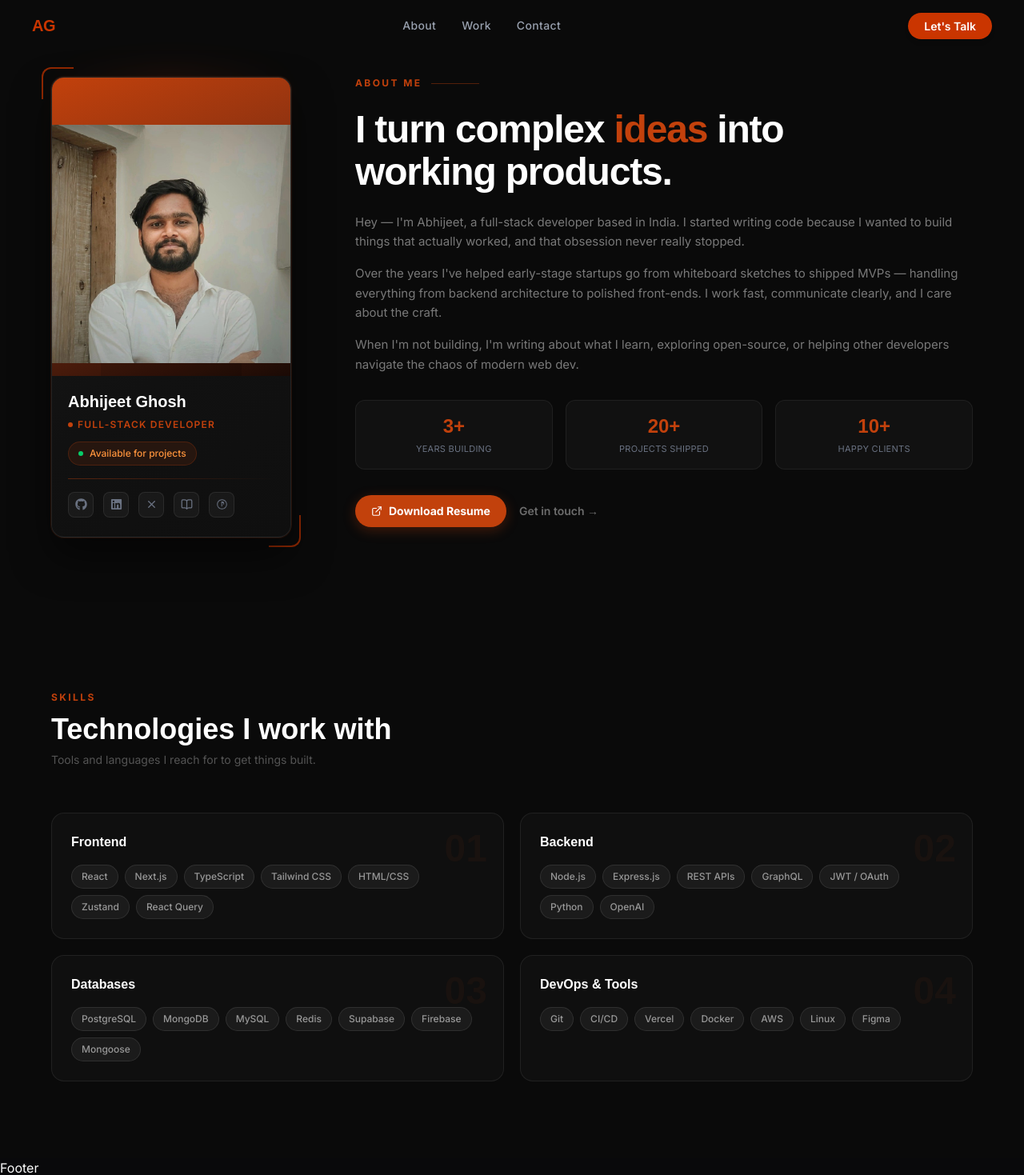
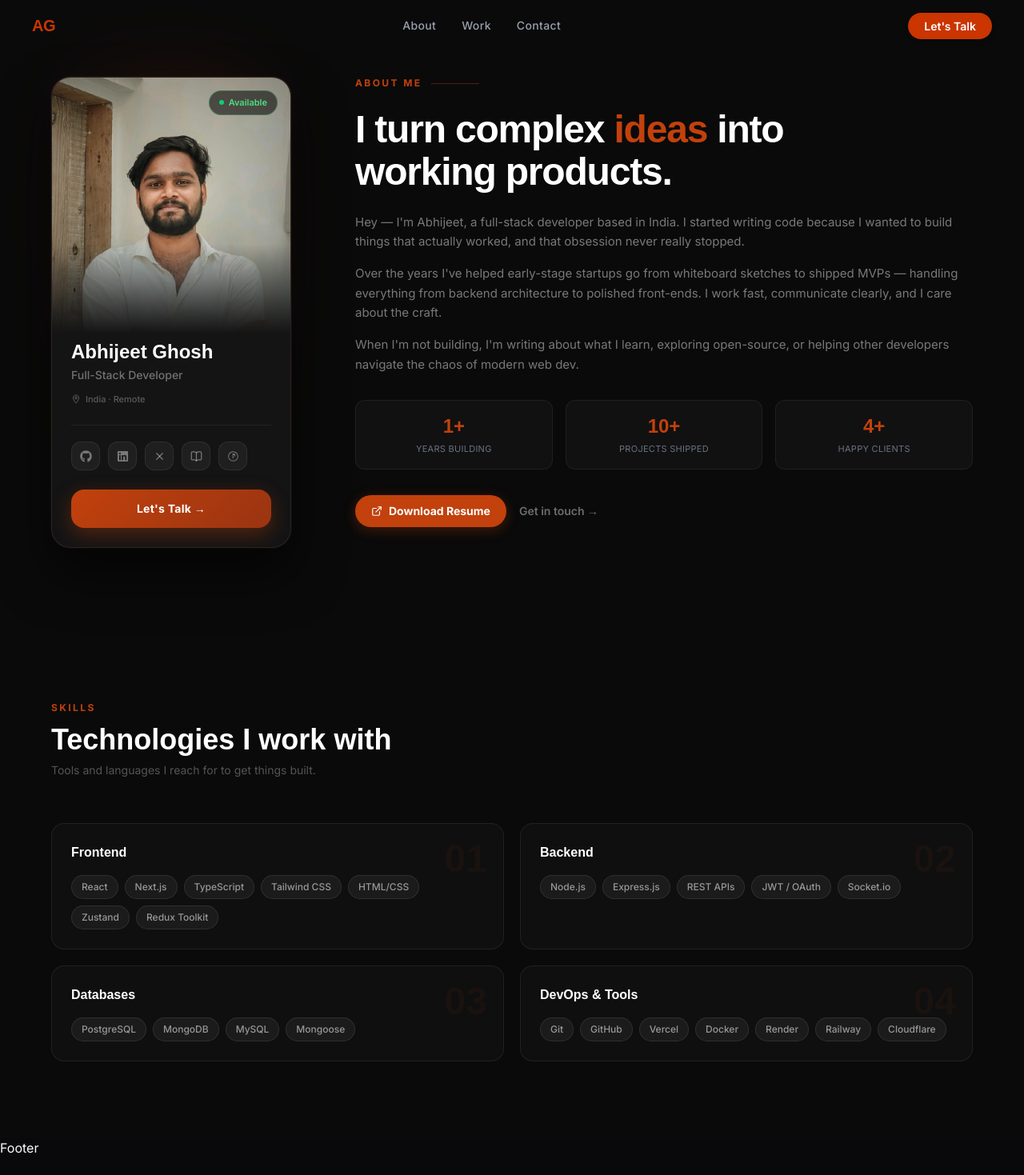
Before and after one commit to Abhijeet231/My-Portfolio-, a React (Vite) app: page /about in a window 1280 px wide. Shown: the top 1469 px of the page at 80% size. After the commit the page ends 1447 px from the top, so only its background shows below. Built offline with nearby package versions, Linux system fonts and the light colour scheme.

Commit message:
Refactor ProfileCard, Skills, and Story components with improved structure and updated content

```diff
--- a/src/components/about/ProfileCard.jsx
+++ b/src/components/about/ProfileCard.jsx
@@ -1,19 +1,18 @@
 import { FaGithub, FaLinkedin } from "react-icons/fa";
-import {  BookOpen, X } from "lucide-react";// ─── Social links ───────────────────────────────────────────────────────────
-import profilePic from "../../assets/profilePic.jpg"
+import { BookOpen, X } from "lucide-react";
+import { Link } from "react-router-dom";
+import profilePic from "../../assets/profilePic.jpg";
 
+// ─── Social links ─────────────────────────────────────────────────────────────
 const socials = [
-  { icon: FaGithub,    label: "GitHub",    href: "https://github.com/Abhijeet231" },
-  { icon: FaLinkedin,  label: "LinkedIn",  href: "https://www.linkedin.com/in/abhijit-ghosh-63b624235/" },
-  { icon: X,   label: "Twitter",   href: "https://x.com/Abhijit_091" },
-  { icon: BookOpen,  label: "Medium",    href: "https://medium.com/@Abhi_23" },
-  // Peerlist — custom SVG since lucide doesn't have it
-  { icon: null,      label: "Peerlist",  href: "https://peerlist.io/abhijeet_23/resume" },
+  { icon: FaGithub,   label: "GitHub",   href: "https://github.com/Abhijeet231" },
+  { icon: FaLinkedin, label: "LinkedIn", href: "https://www.linkedin.com/in/abhijit-ghosh-63b624235/" },
+  { icon: X,          label: "Twitter",  href: "https://x.com/Abhijit_091" },
+  { icon: BookOpen,   label: "Medium",   href: "https://medium.com/@Abhi_23" },
+  { icon: null,       label: "Peerlist", href: "https://peerlist.io/abhijeet_23/resume" },
 ];
 
-
-
-// ─── Peerlist icon SVG ────────────────────────────────────────────────────────
+// ─── Peerlist icon ────────────────────────────────────────────────────────────
 function PeerlistIcon({ size = 18 }) {
   return (
     <svg width={size} height={size} viewBox="0 0 24 24" fill="currentColor">
@@ -22,111 +21,107 @@ function PeerlistIcon({ size = 18 }) {
   );
 }
 
+// ─── Profile Card ─────────────────────────────────────────────────────────────
 export const ProfileCard = () => {
   return (
+    <div className="relative shrink-0 w-full max-w-75 mx-auto lg:mx-0">
 
-
-    <div className="relative shrink-0 w-full max-w-75 mx-auto lg:mx-0">
-      {/* Decorative corner accents */}
-      <div className="absolute -top-3 -left-3 w-10 h-10 border-t-2 border-l-2 border-orange-700 rounded-tl-xl opacity-70" />
-      <div className="absolute -bottom-3 -right-3 w-10 h-10 border-b-2 border-r-2 border-orange-700 rounded-br-xl opacity-70" />
-
-      {/* Outer glow ring */}
+      {/* Outer ambient glow */}
       <div
-        className="absolute inset-0 rounded-2xl opacity-30 blur-xl"
-        style={{ background: "radial-gradient(ellipse at 50% 0%, rgba(194,65,12,0.6) 0%, transparent 70%)" }}
+        className="absolute -inset-4 rounded-3xl opacity-20 blur-2xl pointer-events-none"
+        style={{ background: "radial-gradient(ellipse at 50% 30%, rgba(194,65,12,0.9) 0%, transparent 70%)" }}
       />
 
-      {/* Card body */}
+      {/* Card */}
       <div
-        className="relative rounded-2xl overflow-hidden"
+        className="relative rounded-3xl overflow-hidden"
         style={{
-          background: "linear-gradient(145deg, #1a1a1a 0%, #111 60%, #0f0f0f 100%)",
-          border: "1px solid rgba(255,255,255,0.08)",
-          boxShadow: "0 0 0 1px rgba(194,65,12,0.15), 0 24px 48px rgba(0,0,0,0.5)",
+          background: "#141414",
+          border: "1px solid rgba(255,255,255,0.07)",
+          boxShadow: "0 32px 64px rgba(0,0,0,0.6), 0 0 0 1px rgba(194,65,12,0.1)",
         }}
       >
-        {/* Image area */}
-        <div className="relative w-full aspect-4/5 bg-[#1c1c1c] overflow-hidden">
-          {/* Orange gradient bg behind placeholder */}
+
+        {/* ── Photo area ── */}
+        <div className="relative w-full" style={{ height: "320px" }}>
+          {/* Fallback gradient bg */}
           <div
             className="absolute inset-0"
+            style={{ background: "linear-gradient(160deg, #3d1a05 0%, #1a0a02 100%)" }}
+          />
+
+          {/* Profile photo */}
+          <img
+            src={profilePic}
+            alt="Abhijeet Ghosh"
+            className="absolute inset-0 w-full h-full object-cover object-top"
+            style={{ display: "block" }}
+            onError={e => { e.currentTarget.style.display = "none"; }}
+          />
+
+          {/* Bottom fade — blends photo into card body */}
+          <div
+            className="absolute bottom-0 left-0 right-0 h-28 pointer-events-none"
             style={{
-              background: "linear-gradient(160deg, #c2410c 0%, #7c2d12 50%, #1a0a05 100%)",
+              background: "linear-gradient(to bottom, transparent 0%, #141414 100%)",
             }}
           />
 
-          {/* Placeholder silhouette */}
-          <div className="absolute inset-0 flex items-end justify-center">
+          {/* Availability badge — floats on photo */}
+          <div className="absolute top-4 right-4">
             <div
-              className="w-44 h-52 rounded-t-full opacity-20"
-              style={{ background: "rgba(0,0,0,0.7)" }}
-            />
-          </div>
-
-          {/* Initials overlay */}
-          <div className="absolute inset-0 flex items-center justify-center">
-            <span
-              className="text-7xl font-black text-white/10 select-none"
-              style={{ fontFamily: "'DM Sans', sans-serif", letterSpacing: "-4px" }}
+              className="flex items-center gap-1.5 px-3 py-1.5 rounded-full text-[11px] font-semibold"
+              style={{
+                background: "rgba(0,0,0,0.55)",
+                border: "1px solid rgba(74,222,128,0.3)",
+                color: "#4ade80",
+                backdropFilter: "blur(8px)",
+              }}
             >
-              AG
-            </span>
-          </div>
-
-          {/* "Replace with photo" hint */}
-          <div className="absolute bottom-4 left-0 right-0 flex justify-center">
-            <span className="text-[11px] text-white/30 tracking-widest uppercase">
-              <img src= {profilePic} alt="Profile image"/>
-            </span>
+              <span className="w-1.5 h-1.5 rounded-full bg-green-400 animate-pulse" />
+              Available
+            </div>
           </div>
         </div>
 
-        {/* Card info */}
-        <div className="px-5 pt-5 pb-6">
-          {/* Name */}
+        {/* ── Card body ── */}
+        <div className="px-6 pb-6 -mt-2">
+
+          {/* Name + role */}
           <h3
-            className="text-white font-black text-xl leading-tight"
+            className="text-white text-2xl leading-tight font-semibold mt-4"
             style={{ fontFamily: "'DM Sans', sans-serif" }}
           >
             Abhijeet Ghosh
           </h3>
 
-          {/* Role badge */}
-          <div className="mt-2 inline-flex items-center gap-1.5">
-            <span
-              className="w-1.5 h-1.5 rounded-full"
-              style={{ background: "#c2410c" }}
-            />
-            <span
-              className="text-xs font-semibold tracking-widest uppercase"
-              style={{ color: "#c2410c" }}
-            >
-              Full-Stack Developer
-            </span>
-          </div>
+          <p
+            className="mt-1 text-sm font-medium"
+            style={{ color: "rgba(255,255,255,0.4)" }}
+          >
+            Full-Stack Developer
+          </p>
 
-          {/* Availability pill */}
+          {/* Location pill */}
           <div
-            className="mt-3 inline-flex items-center gap-2 px-3 py-1.5 rounded-full text-xs font-medium"
-            style={{
-              background: "rgba(194,65,12,0.12)",
-              border: "1px solid rgba(194,65,12,0.25)",
-              color: "#fb923c",
-            }}
+            className="mt-3 inline-flex items-center gap-1.5 text-[11px] font-medium"
+            style={{ color: "rgba(255,255,255,0.3)" }}
           >
-            <span className="w-1.5 h-1.5 rounded-full bg-green-400 animate-pulse" />
-            Available for projects
+            <svg width="12" height="12" viewBox="0 0 24 24" fill="none" stroke="currentColor" strokeWidth="2">
+              <path d="M12 2C8.13 2 5 5.13 5 9c0 5.25 7 13 7 13s7-7.75 7-13c0-3.87-3.13-7-7-7z"/>
+              <circle cx="12" cy="9" r="2.5"/>
+            </svg>
+            India · Remote
           </div>
 
           {/* Divider */}
           <div
-            className="mt-4 mb-4 h-px"
-            style={{ background: "linear-gradient(to right, rgba(194,65,12,0.4), transparent)" }}
+            className="mt-5 mb-5 h-px"
+            style={{ background: "rgba(255,255,255,0.06)" }}
           />
 
-          {/* Social links */}
-          <div className="flex items-center gap-3">
+          {/* Social icons */}
+          <div className="flex items-center gap-2.5 mb-6">
             {socials.map(({ icon: Icon, label, href }) => (
               <a
                 key={label}
@@ -134,37 +129,63 @@ export const ProfileCard = () => {
                 target="_blank"
                 rel="noopener noreferrer"
                 aria-label={label}
-                className="group relative flex items-center justify-center w-8 h-8 rounded-lg transition-all duration-200"
+                className="group relative flex items-center justify-center w-9 h-9 rounded-xl transition-all duration-200"
                 style={{
-                  background: "rgba(255,255,255,0.04)",
-                  border: "1px solid rgba(255,255,255,0.08)",
+                  background: "rgba(255,255,255,0.05)",
+                  border: "1px solid rgba(255,255,255,0.07)",
+                  color: "rgba(255,255,255,0.4)",
                 }}
                 onMouseEnter={e => {
-                  e.currentTarget.style.background = "rgba(194,65,12,0.18)";
-                  e.currentTarget.style.borderColor = "rgba(194,65,12,0.4)";
+                  e.currentTarget.style.background = "rgba(194,65,12,0.2)";
+                  e.currentTarget.style.borderColor = "rgba(194,65,12,0.5)";
                   e.currentTarget.style.color = "#fb923c";
+                  e.currentTarget.style.transform = "translateY(-2px)";
                 }}
                 onMouseLeave={e => {
-                  e.currentTarget.style.background = "rgba(255,255,255,0.04)";
-                  e.currentTarget.style.borderColor = "rgba(255,255,255,0.08)";
-                  e.currentTarget.style.color = "";
+                  e.currentTarget.style.background = "rgba(255,255,255,0.05)";
+                  e.currentTarget.style.borderColor = "rgba(255,255,255,0.07)";
+                  e.currentTarget.style.color = "rgba(255,255,255,0.4)";
+                  e.currentTarget.style.transform = "translateY(0)";
                 }}
               >
-                <span className="text-gray-500 group-hover:text-orange-400 transition-colors">
-                  {Icon ? <Icon size={15} /> : <PeerlistIcon size={15} />}
-                </span>
+                {Icon ? <Icon size={15} /> : <PeerlistIcon size={15} />}
+
                 {/* Tooltip */}
                 <span
-                  className="absolute -top-7 left-1/2 -translate-x-1/2 text-[10px] font-medium px-1.5 py-0.5 rounded whitespace-nowrap opacity-0 group-hover:opacity-100 transition-opacity pointer-events-none"
-                  style={{ background: "#1a1a1a", border: "1px solid rgba(255,255,255,0.1)", color: "#ccc" }}
+                  className="absolute -top-8 left-1/2 -translate-x-1/2 text-[10px] font-medium px-2 py-0.5 rounded-md whitespace-nowrap opacity-0 group-hover:opacity-100 transition-opacity pointer-events-none"
+                  style={{ background: "#222", border: "1px solid rgba(255,255,255,0.08)", color: "#ccc" }}
                 >
                   {label}
                 </span>
               </a>
             ))}
           </div>
+
+          {/* CTA button */}
+          <Link
+            to="/contact"
+            className="block w-full text-center text-sm font-bold py-3.5 rounded-2xl transition-all duration-200"
+            style={{
+              background: "linear-gradient(135deg, #c2410c 0%, #9a3412 100%)",
+              color: "#fff",
+              boxShadow: "0 8px 24px rgba(194,65,12,0.35)",
+              letterSpacing: "0.02em",
+            }}
+            onMouseEnter={e => {
+              e.currentTarget.style.background = "linear-gradient(135deg, #b53d0c 0%, #8a2e10 100%)";
+              e.currentTarget.style.boxShadow = "0 12px 32px rgba(194,65,12,0.5)";
+              e.currentTarget.style.transform = "translateY(-1px)";
+            }}
+            onMouseLeave={e => {
+              e.currentTarget.style.background = "linear-gradient(135deg, #c2410c 0%, #9a3412 100%)";
+              e.currentTarget.style.boxShadow = "0 8px 24px rgba(194,65,12,0.35)";
+              e.currentTarget.style.transform = "translateY(0)";
+            }}
+          >
+            Let's Talk →
+          </Link>
         </div>
       </div>
     </div>
-  )
-}
+  );
+};
--- a/src/components/about/Skills.jsx
+++ b/src/components/about/Skills.jsx
@@ -1,25 +1,40 @@
-
 // ─── Skills data ─────────────────────────────────────────────────────────────
 const skills = [
   {
     category: "Frontend",
     accent: "#c2410c",
-    items: ["React", "Next.js", "TypeScript", "Tailwind CSS", "HTML/CSS", "Zustand", "React Query"],
+    items: [
+      "React",
+      "Next.js",
+      "TypeScript",
+      "Tailwind CSS",
+      "HTML/CSS",
+      "Zustand",
+      "Redux Toolkit",
+    ],
   },
   {
     category: "Backend",
     accent: "#9a3412",
-    items: ["Node.js", "Express.js", "REST APIs", "GraphQL", "JWT / OAuth", "Python", "OpenAI"],
+    items: ["Node.js", "Express.js", "REST APIs", "JWT / OAuth", "Socket.io"],
   },
   {
     category: "Databases",
     accent: "#7c2d12",
-    items: ["PostgreSQL", "MongoDB", "MySQL", "Redis", "Supabase", "Firebase", "Mongoose"],
+    items: ["PostgreSQL", "MongoDB", "MySQL", "Mongoose"],
   },
   {
     category: "DevOps & Tools",
     accent: "#c2410c",
-    items: ["Git", "CI/CD", "Vercel", "Docker", "AWS", "Linux", "Figma"],
+    items: [
+      "Git",
+      "GitHub",
+      "Vercel",
+      "Docker",
+      "Render",
+      "Railway",
+      "Cloudflare",
+    ],
   },
 ];
 
@@ -41,7 +56,10 @@ export function SkillsSection() {
           >
             Technologies I work with
           </h2>
-          <p className="mt-2 text-sm" style={{ color: "rgba(255,255,255,0.3)" }}>
+          <p
+            className="mt-2 text-sm"
+            style={{ color: "rgba(255,255,255,0.3)" }}
+          >
             Tools and languages I reach for to get things built.
           </p>
         </div>
@@ -56,19 +74,23 @@ export function SkillsSection() {
                 background: "rgba(255,255,255,0.025)",
                 border: "1px solid rgba(255,255,255,0.07)",
               }}
-              onMouseEnter={e => {
+              onMouseEnter={(e) => {
                 e.currentTarget.style.border = "1px solid rgba(194,65,12,0.25)";
                 e.currentTarget.style.background = "rgba(194,65,12,0.04)";
               }}
-              onMouseLeave={e => {
-                e.currentTarget.style.border = "1px solid rgba(255,255,255,0.07)";
+              onMouseLeave={(e) => {
+                e.currentTarget.style.border =
+                  "1px solid rgba(255,255,255,0.07)";
                 e.currentTarget.style.background = "rgba(255,255,255,0.025)";
               }}
             >
               {/* Subtle top accent line */}
               <div
                 className="absolute top-0 left-6 right-6 h-px opacity-0 group-hover:opacity-100 transition-opacity duration-300"
-                style={{ background: "linear-gradient(to right, transparent, rgba(194,65,12,0.7), transparent)" }}
+                style={{
+                  background:
+                    "linear-gradient(to right, transparent, rgba(194,65,12,0.7), transparent)",
+                }}
               />
 
               {/* Corner number */}
@@ -93,7 +115,7 @@ export function SkillsSection() {
 
               {/* Tags */}
               <div className="flex flex-wrap gap-2">
-                {items.map(skill => (
+                {items.map((skill) => (
                   <span
                     key={skill}
                     className="text-xs font-medium px-3 py-1.5 rounded-full transition-all duration-200"
--- a/src/components/about/Story.jsx
+++ b/src/components/about/Story.jsx
@@ -1,4 +1,5 @@
 import { ExternalLink } from "lucide-react";
+import { Link } from "react-router-dom";
 
 
 
@@ -50,9 +51,9 @@ export const Story = () => {
       {/* Stats row */}
       <div className="mt-8 grid grid-cols-3 gap-4">
         {[
-          { num: "3+", label: "Years building" },
-          { num: "20+", label: "Projects shipped" },
-          { num: "10+", label: "Happy clients" },
+          { num: "1+", label: "Years building" },
+          { num: "10+", label: "Projects shipped" },
+          { num: "4+", label: "Happy clients" },
         ].map(({ num, label }) => (
           <div
             key={label}
@@ -76,7 +77,7 @@ export const Story = () => {
       {/* CTA */}
       <div className="mt-8 flex items-center gap-4 flex-wrap">
         <a
-          href="/resume.pdf"
+          href="https://drive.google.com/file/d/1E83v2s3RzFkOa_JbCHwPq47tuaD1VwNC/view?usp=sharing"
           download
           className="inline-flex items-center gap-2 text-sm font-bold px-5 py-2.5 rounded-full transition-all duration-200"
           style={{
@@ -90,15 +91,15 @@ export const Story = () => {
           <ExternalLink size={14} />
           Download Resume
         </a>
-        <a
-          href="#contact"
+        <Link
+          to="/contact"
           className="text-sm font-semibold transition-colors"
           style={{ color: "rgba(255,255,255,0.4)" }}
           onMouseEnter={e => e.currentTarget.style.color = "#fff"}
           onMouseLeave={e => e.currentTarget.style.color = "rgba(255,255,255,0.4)"}
         >
           Get in touch →
-        </a>
+        </Link>
       </div>
     </div>
   );
```
